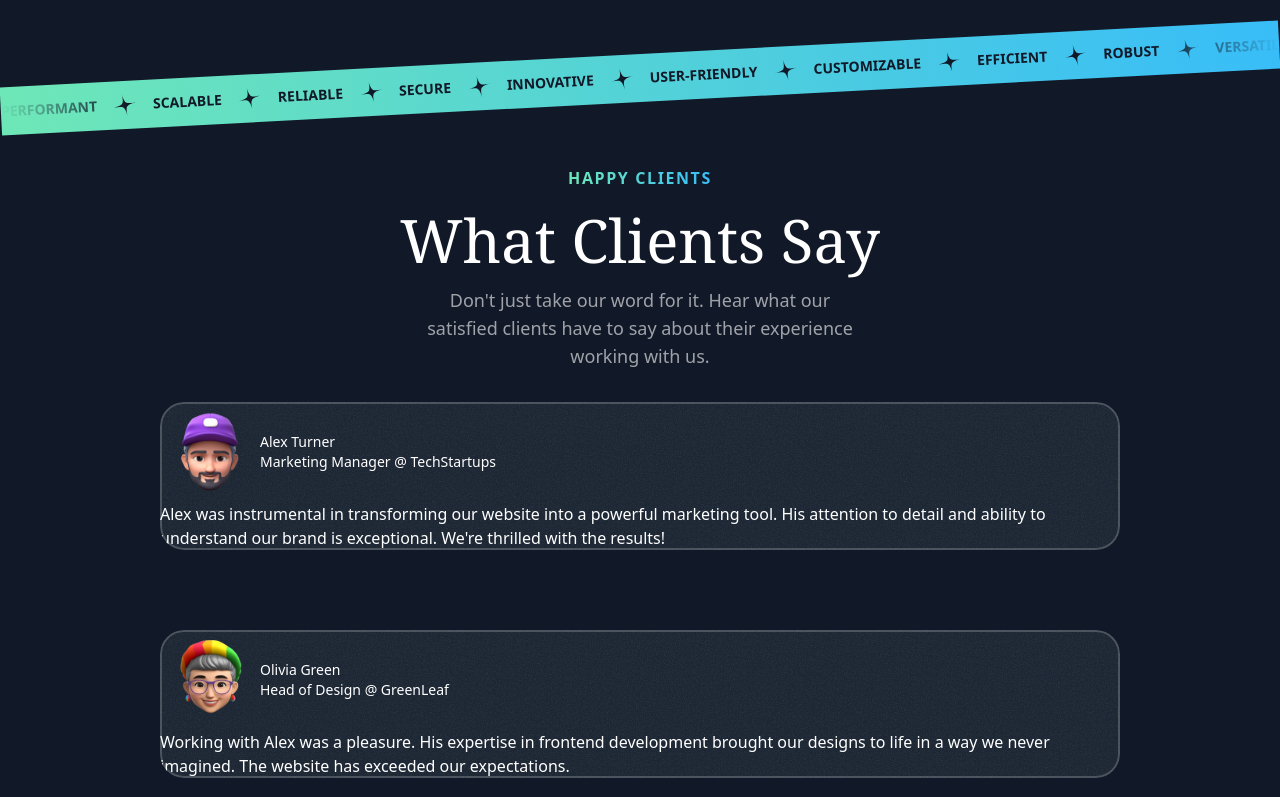
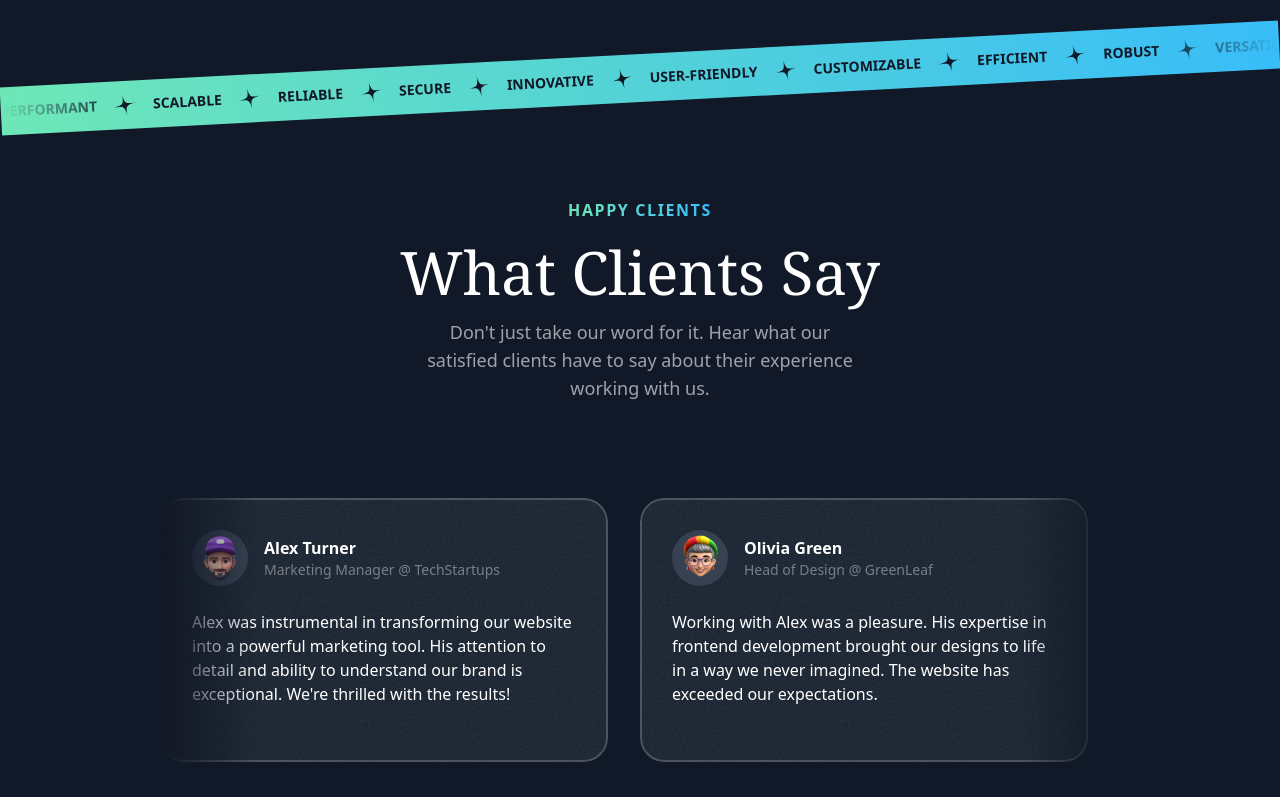
Before and after one commit to bukardev/BukarDev-portfolio, a Next.js app: page / in a window 1280 px wide. Shown: the part 2946-3743 px from the top of the page. Built offline with nearby package versions, Linux system fonts and the light colour scheme; a web font is replaced by a local one.

Commit message:
Complete testimonials section

```diff
--- a/src/components/Card.tsx
+++ b/src/components/Card.tsx
@@ -9,7 +9,7 @@
   return (
     <div
       className={twMerge(
-        "bg-gray-800 rounded-3xl relative z-0 overflow-hidden after:z-10 after:content-[''] after:absolute after:inset-0 after:outline-2 after:outline after:-outline-offset-2 after:rounded-3xl after:outline-white/20 after:pointer-events-none ;p-6",
+        "bg-gray-800 rounded-3xl relative z-0 overflow-hidden after:z-10 after:content-[''] after:absolute after:inset-0 after:outline-2 after:outline after:-outline-offset-2 after:rounded-3xl after:outline-white/20 after:pointer-events-none p-6",
         className
       )}
     >
--- a/src/sections/Projects.tsx
+++ b/src/sections/Projects.tsx
@@ -6,6 +6,7 @@
 import ArrowUprightIcon from "@/assets/icons/Arrow-up-right.svg";
 import grainImage from "@/assets/images/grain.jpg";
 import { SectionHeader } from "@/components/SectionHeader";
+import { Card } from "@/components/Card";
 
 const portfolioProjects = [
   {
@@ -57,16 +58,10 @@
         />
         <div className="flex flex-col mt-8 gap-20 md:mt-20">
           {portfolioProjects.map((project) => (
-            <div
+            <Card
               key={project.title}
-              className="bg-gray-800 rounded-3xl relative z-0 overflow-hidden after:z-10 after:content-[''] after:absolute after:inset-0 after:outline-2 after:outline after:-outline-offset-2 after:rounded-3xl after:outline-white/20 after:pointer-events-none px-8 pt-8 md:pt-12 md:px-10 lg:pt-16 lg:px-20"
+              className="px-8 pt-8 pb-0 md:pt-12 md:px-10 lg:pt-16 lg:px-20"
             >
-              <div
-                className="absolute inset-0 -z-10 opacity-5"
-                style={{
-                  backgroundImage: `url(${grainImage.src})`,
-                }}
-              ></div>
               <div className="lg:grid lg:grid-cols-2 lg:gap-16">
                 <div className="lg:pb-16">
                   <div className="bg-gradient-to-r from-emerald-300 to-sky-400  inline-flex gap-2 uppercase tracking-widest font-bold text-sm bg-clip-text text-transparent">
@@ -104,7 +99,7 @@
                   />
                 </div>
               </div>
-            </div>
+            </Card>
           ))}
         </div>
       </div>
--- a/src/sections/Testimonials.tsx
+++ b/src/sections/Testimonials.tsx
@@ -43,7 +43,7 @@
 
 export const TestimonialsSection = () => {
   return (
-    <section className="my-16">
+    <section className="my-16 lg:my-24">
       <div className="container">
         <div>
           <SectionHeader
@@ -52,19 +52,34 @@
             description={`Don't just take our word for it. Hear what our satisfied clients have to say about their experience working with us.`}
           />
         </div>
-        <div className="flex flex-col mt-8 gap-20">
-          {testimonials.map((testimonial) => (
-            <Card key={testimonial.name}>
-              <div className="flex items-center">
-                <Image src={testimonial.avatar} alt={testimonial.name} />
-                <div className="flex flex-col">
-                  <div className="text-sm">{testimonial.name}</div>
-                  <div className="text-sm">{testimonial.position}</div>
+        <div className="flex mt-16 overflow-x-clip [mask-image:linear-gradient(to_right,transparent,black_10%,black_90%,transparent)] lg:mt-24">
+          <div className="flex gap-8 flex-none">
+            {testimonials.map((testimonial) => (
+              <Card
+                key={testimonial.name}
+                className="max-w-xs md:max-w-md md:p-8"
+              >
+                <div className="flex gap-4 items-center">
+                  <div className="size-14 bg-gray-700 inline-flex rounded-full items-center justify-center flex-shrink-0">
+                    <Image
+                      src={testimonial.avatar}
+                      alt={testimonial.name}
+                      className="max-h-full"
+                    />
+                  </div>
+                  <div>
+                    <div className="font-semibold">{testimonial.name}</div>
+                    <div className="text-sm text-white/40">
+                      {testimonial.position}
+                    </div>
+                  </div>
                 </div>
-              </div>
-              <p>{testimonial.text}</p>
-            </Card>
-          ))}
+                <p className="mt-4 text-sm md:text-base md:mt-6">
+                  {testimonial.text}
+                </p>
+              </Card>
+            ))}
+          </div>
         </div>
       </div>
     </section>
```
